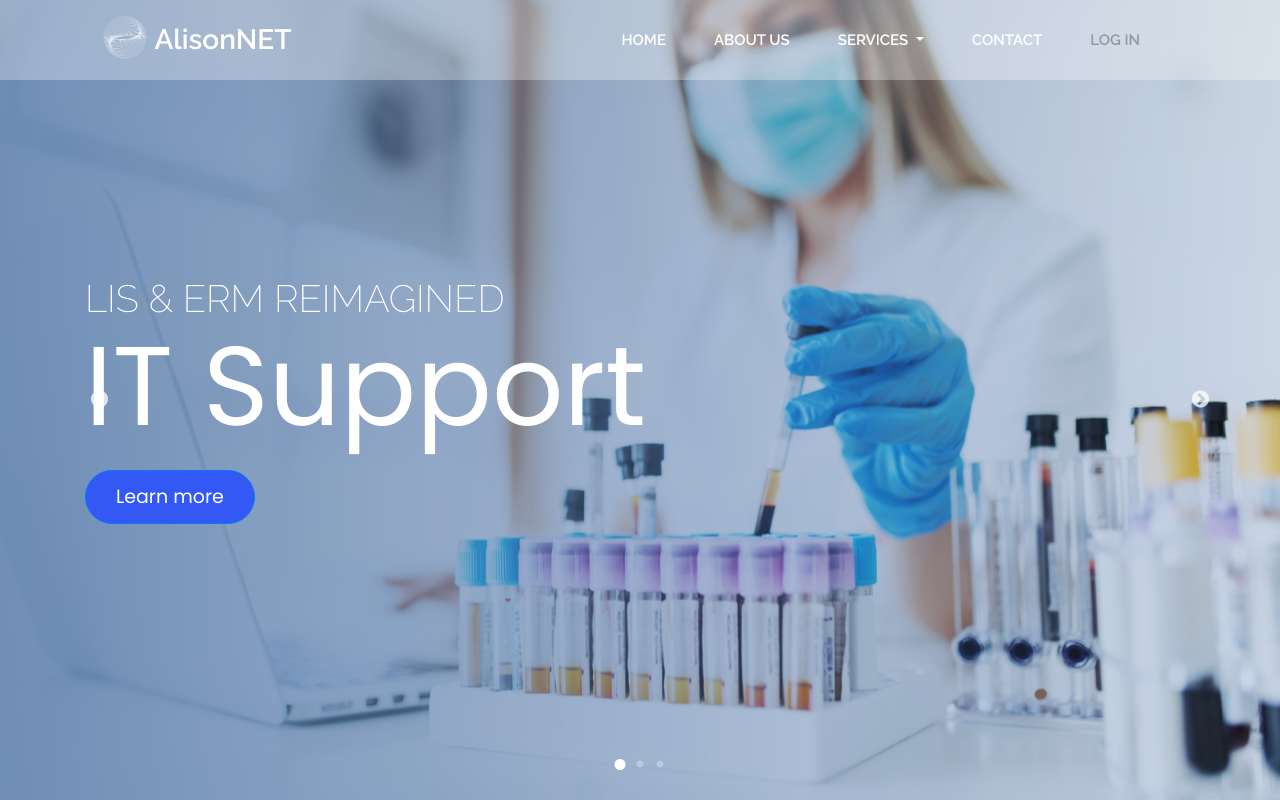
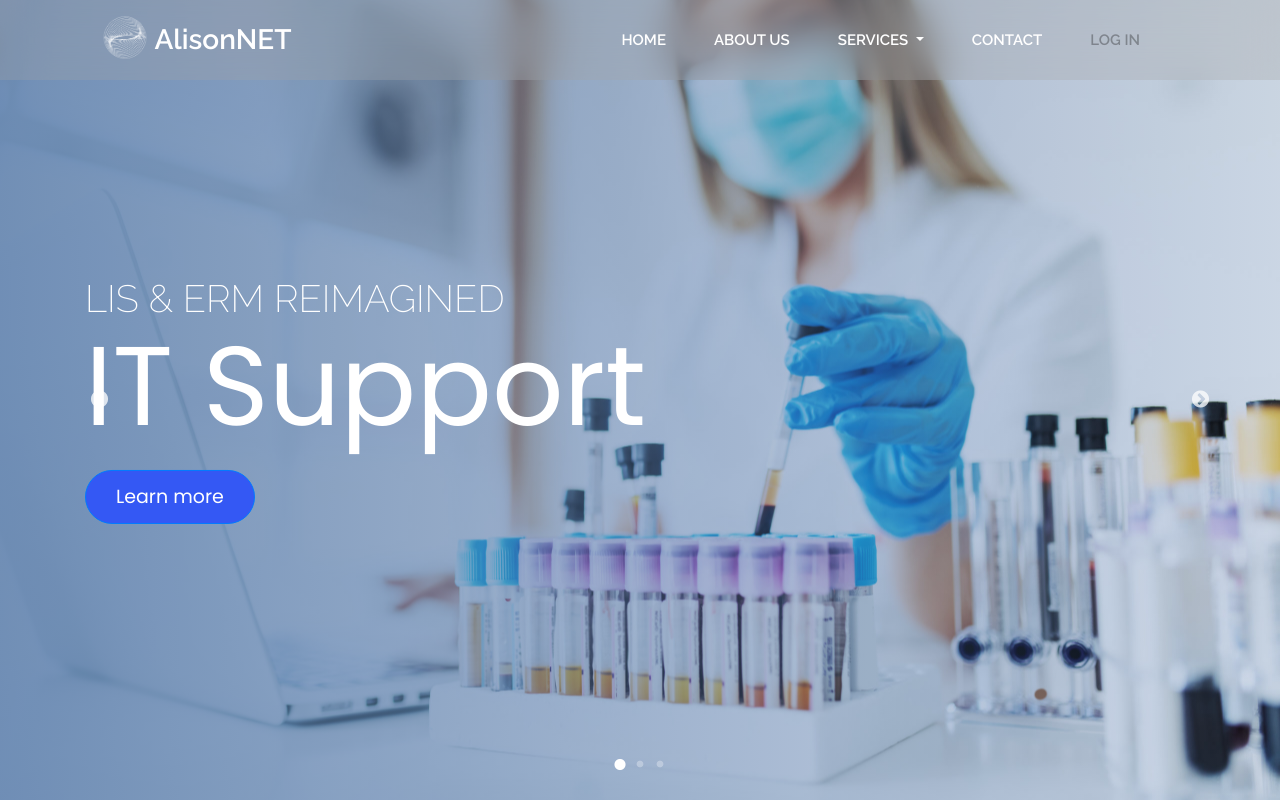
Before and after one commit to Alison-NET/AlisonNET_Website, a plain HTML site: page index.html in a window 1280 px wide. Shown: the top 800 px of the page. Drawn offline with nearby package versions, Linux system fonts and the light colour scheme; grey boxes are pictures that could not be loaded.

Commit message:
navbar blur add

```diff
--- a/style.css
+++ b/style.css
@@ -89,10 +89,11 @@
     left:           0;
     right:          0;
     z-index:        1;
+    backdrop-filter: blur(20px);
 }
 
 .bg-light{
-    background-color: rgba(255, 255, 255, 0.3)!important;
+    background-color: rgba(167, 167, 167, 0.3)!important;
 }
 
 /* .bg-light::before{
```
Also changed, not shown: images/dots/round-dots-1.png (added).
